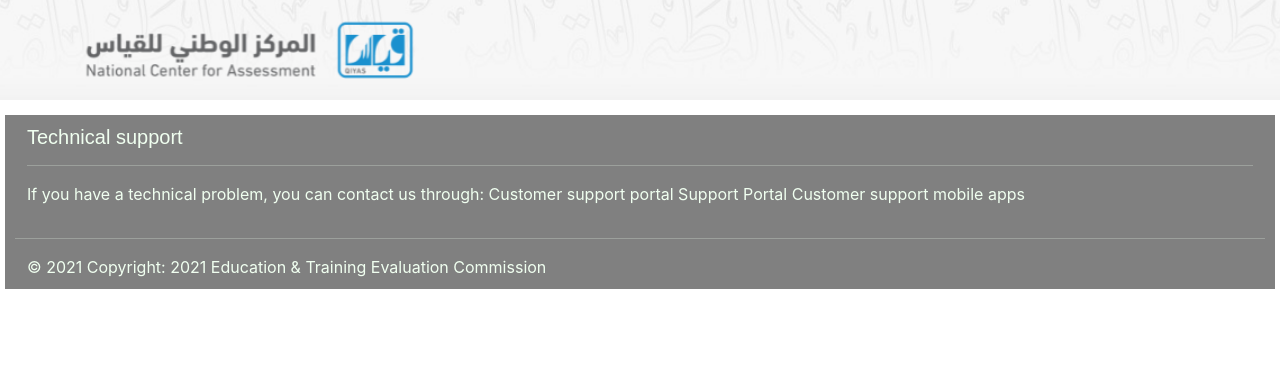
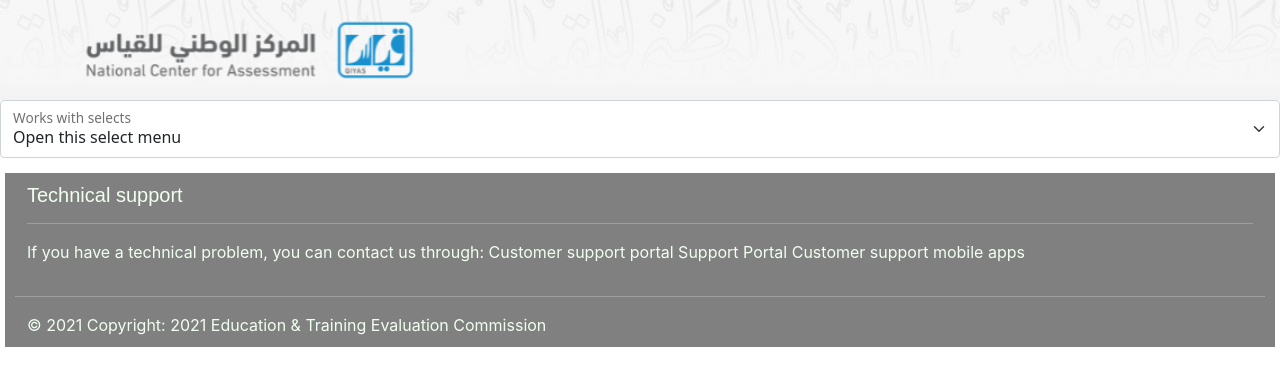
Before and after one commit to tootangel2050/Tuwaiq_project_2, a React (Create React App) app in the folder frontend/: page /admin in a window 1280 px wide. Shown: the top 386 px of the page. Built offline with nearby package versions, Linux system fonts and the light colour scheme.

Commit message:
Final Project

```diff
--- a/frontend/src/App.js
+++ b/frontend/src/App.js
@@ -5,7 +5,8 @@
 import Login from "./components/logIn/LogIn";
 import Dashboard from "./components/dashboard/Dashboard";
 import Footer from "./components/footer/Footer";
-import SignUp from "./components/SignUp/SignUp";
+import SignUp from "./components/signUp/SignUp";
+import Admin from "./components/admin/Admin";
 
 
 
@@ -13,7 +14,6 @@
   return (
     <div>
       <Header />
-
       <Routes>
         <Route
           path="/"
@@ -32,9 +32,16 @@
             </>
           }
         />
-
+        <Route
+          path="/admin"
+          element={
+            <>
+              <Admin />
+            </>
           }
         />
+
+
         <Route path="/dashboard" element={<Dashboard />} />
       </Routes>
 
```
